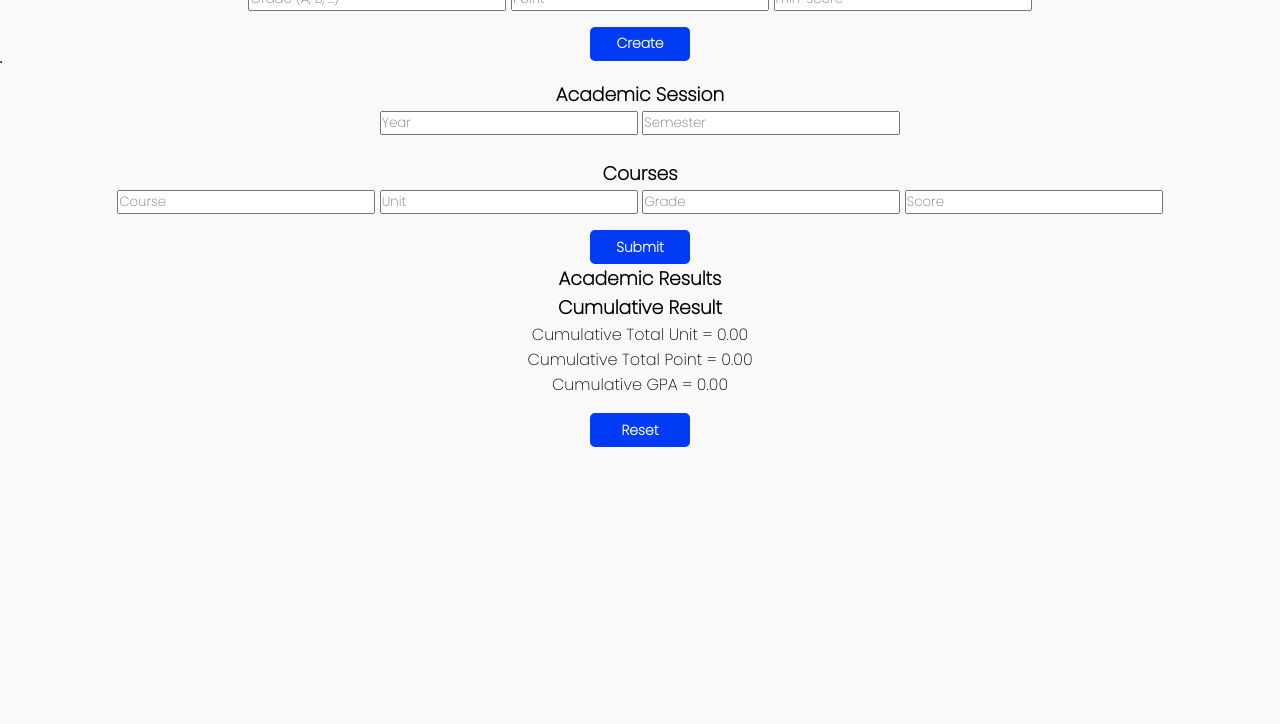
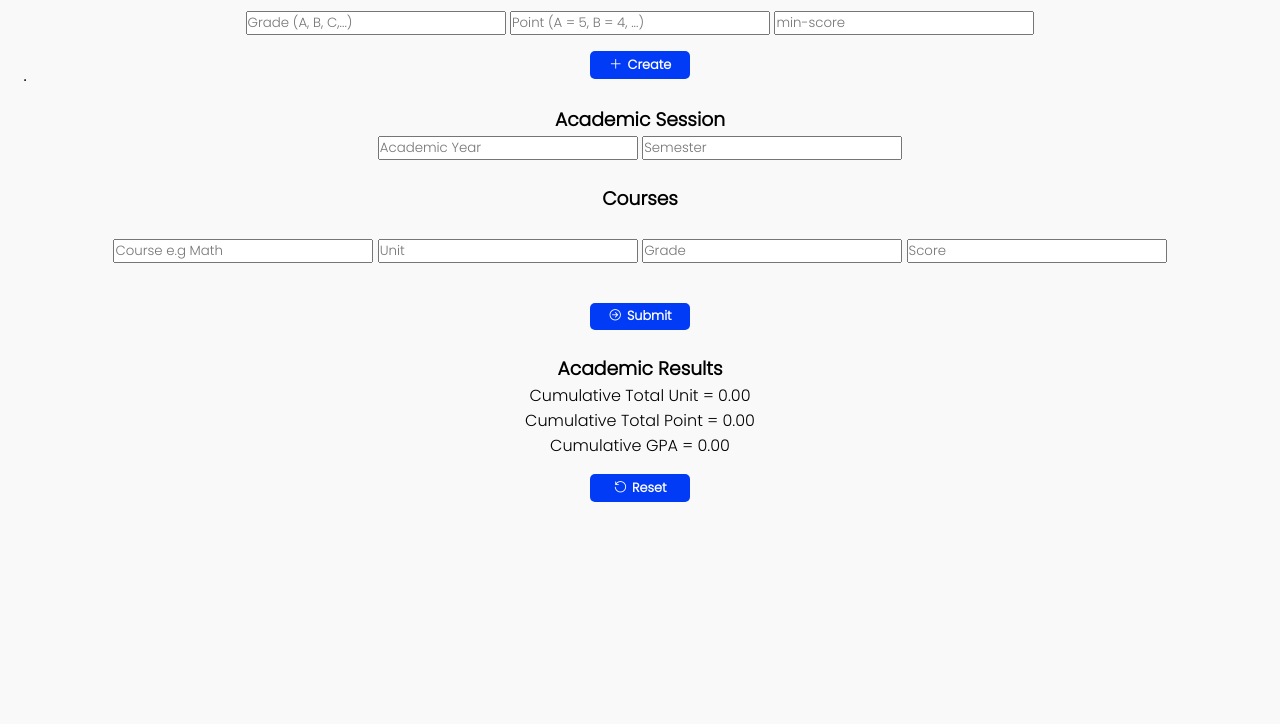
Before and after one commit to marusoft/gpa-calculator, a plain HTML site: page index.html in a window 1280 px wide. Shown: the part 76-800 px from the top of the page. Drawn offline with nearby package versions, Linux system fonts and the light colour scheme.

Commit message:
add styles tom button

```diff
--- a/cumulate-result.js
+++ b/cumulate-result.js
@@ -86,6 +86,7 @@ const results = (e) => {
       <div>Total session Unit = ${totalSessionUnit.toFixed(2)}</div>
       <div>Total session Point = ${totalSessionPoint.toFixed(2)}</div>
       <div>Total session GPA = ${sessionGPA.toFixed(2)}</div>
+      <br />
     `;
 
     resultsContainer.appendChild(table);
@@ -98,7 +99,6 @@ const results = (e) => {
   const cumulativeGPA = Number(cumulativePoints / cumulativeUnits) || 0;
   const cumulativeGPADiv = document.createElement('div');
   cumulativeGPADiv.innerHTML = `
-    <h3>Cumulative Result</h3>
     <div>Cumulative Total Unit = ${cumulativeUnits.toFixed(2)}</div>
     <div>Cumulative Total Point = ${cumulativePoints.toFixed(2)}</div>
     <div>Cumulative GPA = ${cumulativeGPA.toFixed(2)}</div>
--- a/index.html
+++ b/index.html
@@ -4,6 +4,7 @@
 <head>
   <meta charset="UTF-8">
   <meta name="viewport" content="width=device-width, initial-scale=1.0">
+  <link rel="stylesheet" href="https://maxst.icons8.com/vue-static/landings/line-awesome/line-awesome/1.3.0/css/line-awesome.min.css">
   <link rel="stylesheet" href="style.css">
   <title>GPA CALCULATOR</title>
 </head>
@@ -12,29 +13,29 @@
   <div class="container">
     <h3>GPA Calculator</h3>
     <div class="grading-system">
-      <input type="text" maxlength="2" placeholder="Grade (A, B, ...)" id="grade" required>
-      <input type="number" placeholder="Point" id="point" required>
+      <input type="text" maxlength="2" placeholder="Grade (A, B, C,...)" id="grade" required>
+      <input type="number" placeholder="Point (A = 5, B = 4, ...)" id="point" required>
       <input type="number" placeholder="min-score" id="min-score" required>
       <br />
-      <button id="create">Create</button>
+      <button id="create"><span class="las la-plus"></span>Create</button>
       <table id="grade-system" border="1"></table>
     </div>
 
     <div class="session">
       <h3>Academic Session</h3>
     <div class="academic-session">
-      <input type="number" maxlength="4" class="year" placeholder="Year">
+      <input type="number" maxlength="4" class="year" placeholder="Academic Year">
       <input type="number" maxlength="1" max="3" class="semester" placeholder="Semester">
 
       <h3 class="courses">Courses</h3>
       <div class="course-grades">
-        <input type="text" placeholder="Course" class="course">
+        <input type="text" placeholder="Course e.g Math" class="course">
         <input type="number" placeholder="Unit" class="course-unit">
         <input type="text" maxlength="2" placeholder="Grade" class="course-grade">
         <input type="number" placeholder="Score" class="score">
       </div>
 
-      <button id="submit">Submit</button>
+      <button id="submit"><span class="las la-arrow-circle-right"></span>Submit</button>
     </div>
     </div>
 
@@ -47,7 +48,7 @@
         <div class="CGPA"></div>
       </div>
     </div>
-    <button id="reset">Reset</button>
+    <button id="reset"><span class="las la-undo-alt"></span>Reset</button>
     </div>
     </div>
   </div>
--- a/style.css
+++ b/style.css
@@ -1,4 +1,4 @@
-@import url('https://fonts.googleapis.com/css2?family=Poppins:wght@200&display=swap');
+@import url('https://fonts.googleapis.com/css2?family=Poppins:wght@300&display=swap');
 
 *{
   margin: 0;
@@ -13,6 +13,15 @@ background-color: #F9F9F9;
   text-align: center;
   margin-top: 2rem;
 }
+.grading-system, .session, .course-grades{
+  margin: 1.5rem;
+}
+input{
+  outline: none;
+}
+.academic-result h3 {
+  margin-top: 1rem;
+}
 .session{
   margin-top: 1.1rem;
 }
@@ -21,14 +30,29 @@ background-color: #F9F9F9;
 }
 #create, #reset, #submit{
   margin-top: 1rem;
-  font-size: .87rem;
+  font-size: .8rem;
   text-transform: capitalize;
   cursor: pointer;
-  font-weight: 700;
+  font-weight: bolder;
   color: #ffffff;
   background: #023bf5;
   width: 100px;
   border-radius: 5px;
   border: none;
-  padding: .4rem;
+  padding: .3rem;
 }
+#create span {
+  font-size: .87rem;
+  margin-right: .3rem;
+}
+#submit span {
+  font-size: .87rem;
+  margin-right: .3rem;
+}
+#reset span {
+  font-size: .87rem;
+  margin-right: .3rem;
+}
+#reset {
+  margin-bottom: 2rem;
+}
```
